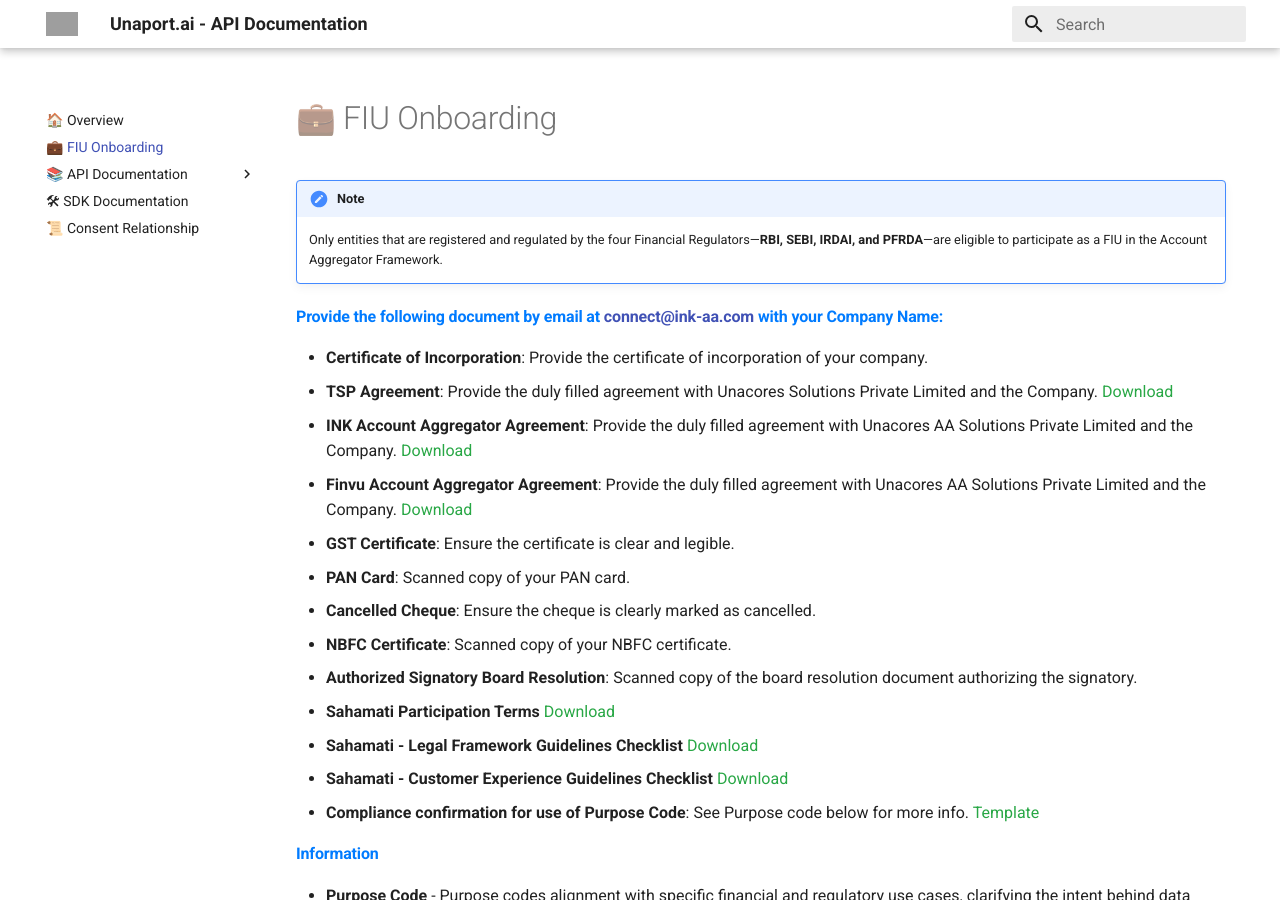
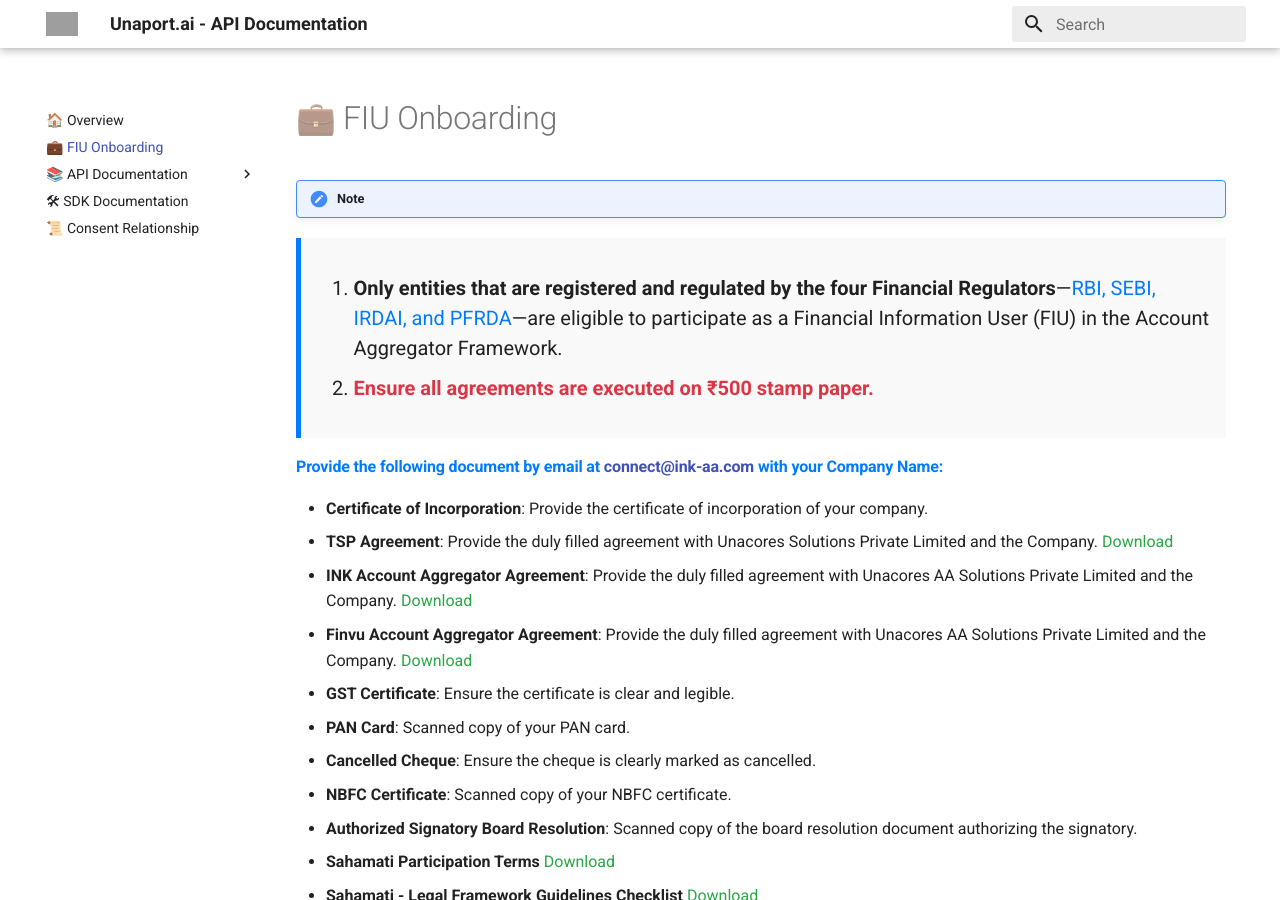
Before and after one commit to Unacores/unaport-docs, an MkDocs documentation site: the page built from docs/fiu_onboarding.md, in a window 1280 px wide and 900 px high. Built offline with MkDocs 1.6.1 and Material for MkDocs 9.7.7, drawn with Linux system fonts in a browser that asks for light colours; grey boxes are pictures that could not be loaded.

Commit message:
initial commit

```diff
--- a/docs/fiu_onboarding.md
+++ b/docs/fiu_onboarding.md
@@ -1,9 +1,11 @@
 
 !!! note
-    Only entities that are registered and regulated by the four Financial Regulators—**RBI, SEBI, IRDAI, and PFRDA**—are eligible to participate as a FIU in the Account Aggregator Framework.
+<div style="background-color: #f9f9f9; border-left: 5px solid #007bff; padding: 15px; font-size: 1rem; line-height: 1.5;"> <ol> <li><strong>Only entities that are registered and regulated by the four Financial Regulators</strong>—<span style="color: #007bff;">RBI, SEBI, IRDAI, and PFRDA</span>—are eligible to participate as a Financial Information User (FIU) in the Account Aggregator Framework.</li> <li><strong style="color: #dc3545;">Ensure all agreements are executed on ₹500 stamp paper.</strong></li> </ol> </div>
 
 
 #### <span style="color: #007bff;">Provide the following document by email at <a href="mailto:connect@ink-aa.com">connect@ink-aa.com</a> with your Company Name:</span>
+
+
 
 - <strong>Certificate of Incorporation</strong>: Provide the certificate of incorporation of your company.
 - <strong>TSP Agreement</strong>: Provide the duly filled agreement with Unacores Solutions Private Limited and the Company. [<span style="color: #28a745;">Download</span>](https://sandbox-fiu-public-docs.s3.ap-south-1.amazonaws.com/FIU-Onboarding-Docs/Unaport+Agreement.docx)
```
